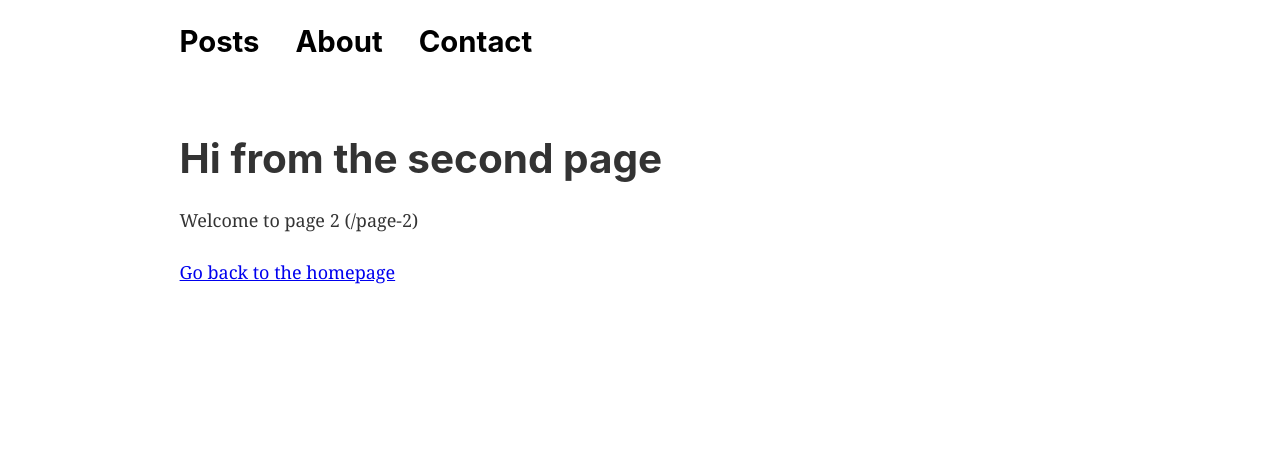
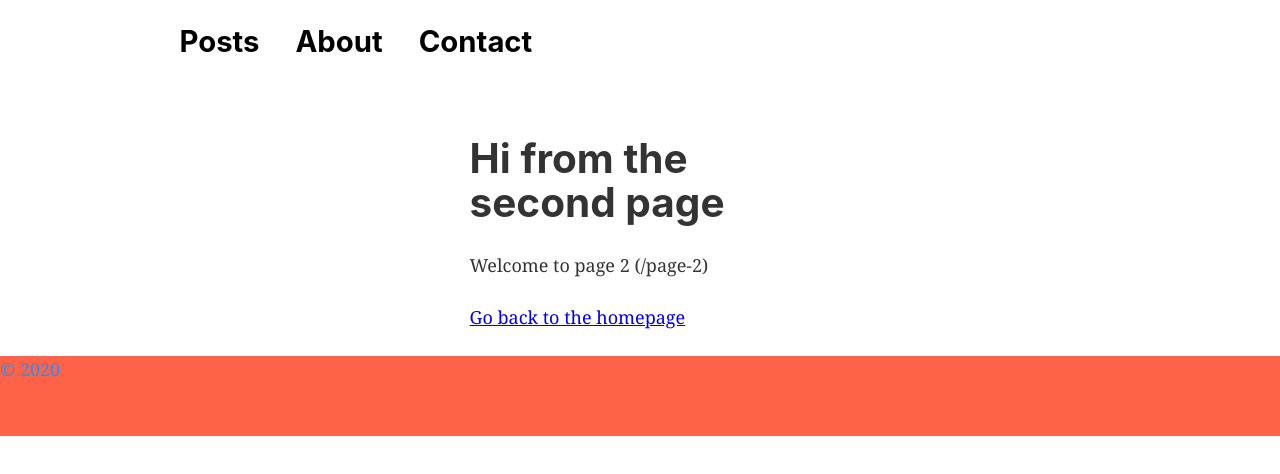
Before and after one commit to baintonw/fits-and-starts, a Gatsby site: page /page-2 in a window 1280 px wide. Built offline with nearby package versions, Linux system fonts and the light colour scheme; Gatsby itself is replaced by a stand-in of ours.

Commit message:
home page layout, post component and styling

```diff
--- /dev/null
+++ b/src/components/footer.js
@@ -0,0 +1,14 @@
+import React from "react"
+import "./styles/footer.css"
+
+
+
+const Footer = () => {
+    return (
+            <footer className="footer">
+                © {new Date().getFullYear()}
+            </footer>
+    )
+}
+
+export default Footer
--- a/src/components/layout.js
+++ b/src/components/layout.js
@@ -10,7 +10,8 @@ import PropTypes from "prop-types"
 import { useStaticQuery, graphql } from "gatsby"
 
 import Header from "./header"
-import "./layout.css"
+import Footer from "./footer"
+import "./styles/layout.css"
 
 const Layout = ({ children }) => {
   // queries site for site metadata, found in config
@@ -31,19 +32,25 @@ const Layout = ({ children }) => {
 
       <div
         style={{
-          margin: `0 auto`,
+
+          margin: `0 25rem`,
           maxWidth: 960,
           padding: `0 1.0875rem 1.45rem`,
+
         }}
       >
         <main>{children}</main>
 
-        <footer>
-          {/* © {new Date().getFullYear()}, Built with
+
+
+          {/* , Built with
           {` `}
           <a href="https://www.gatsbyjs.org">Gatsby</a> */}
-        </footer>
+
       </div>
+
+
+      <Footer></Footer>
     </>
   )
 }
--- /dev/null
+++ b/src/components/styles/footer.css
@@ -0,0 +1,13 @@
+.footer {
+    /* position: absolute; */
+    float: left;
+    bottom: 0;
+    left: 0;
+    width: 100vw;
+    height: 10vh;
+    /* display: block; */
+    /* padding: 2rem 3rem; */
+    color: dodgerblue;
+    background-color: tomato;
+
+}
--- /dev/null
+++ b/src/components/styles/post.css
@@ -0,0 +1,4 @@
+.post {
+    background-color: dodgerblue;
+    margin-bottom: 5rem;
+}
```
Also changed, not shown: src/components/post.js (added, +16 -0 lines), src/components/styles/layout.css (renamed from src/components/layout.css, +5 -5 lines), src/pages/index.js (+9 -0 lines).
